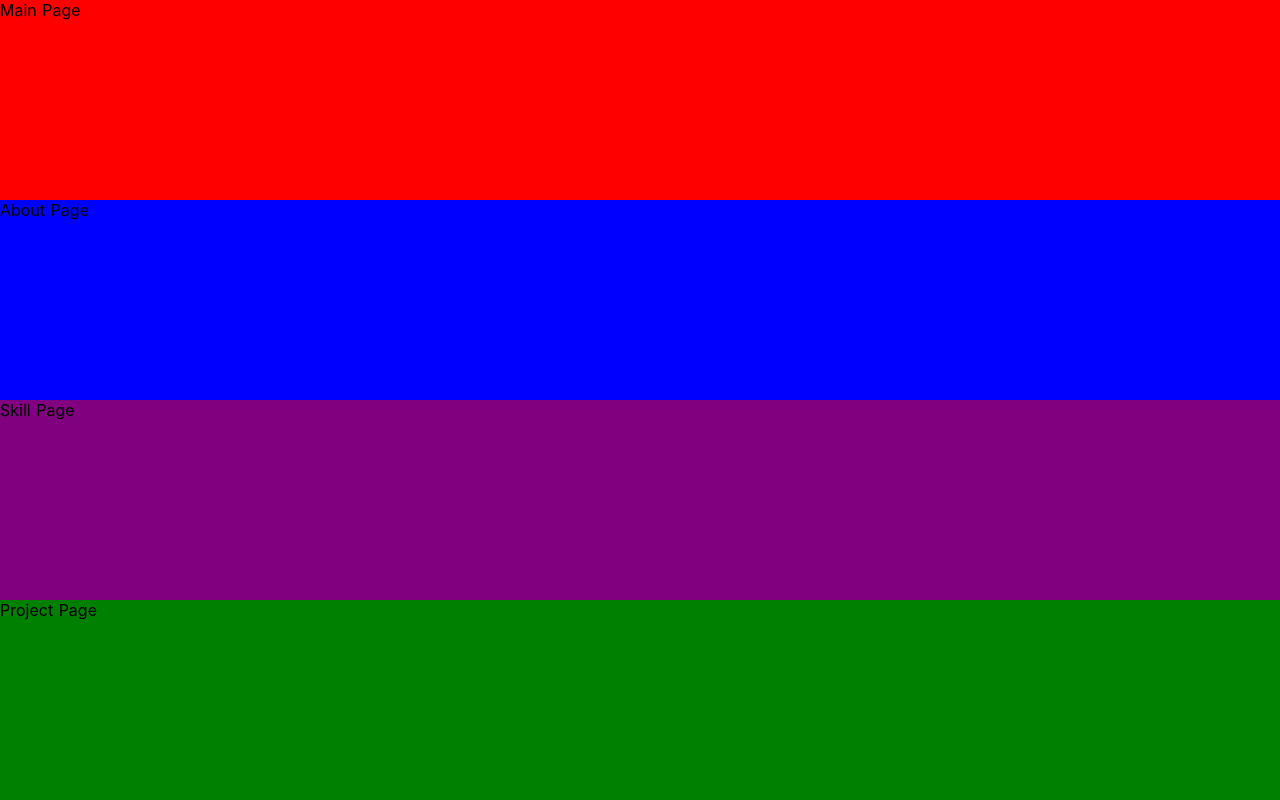
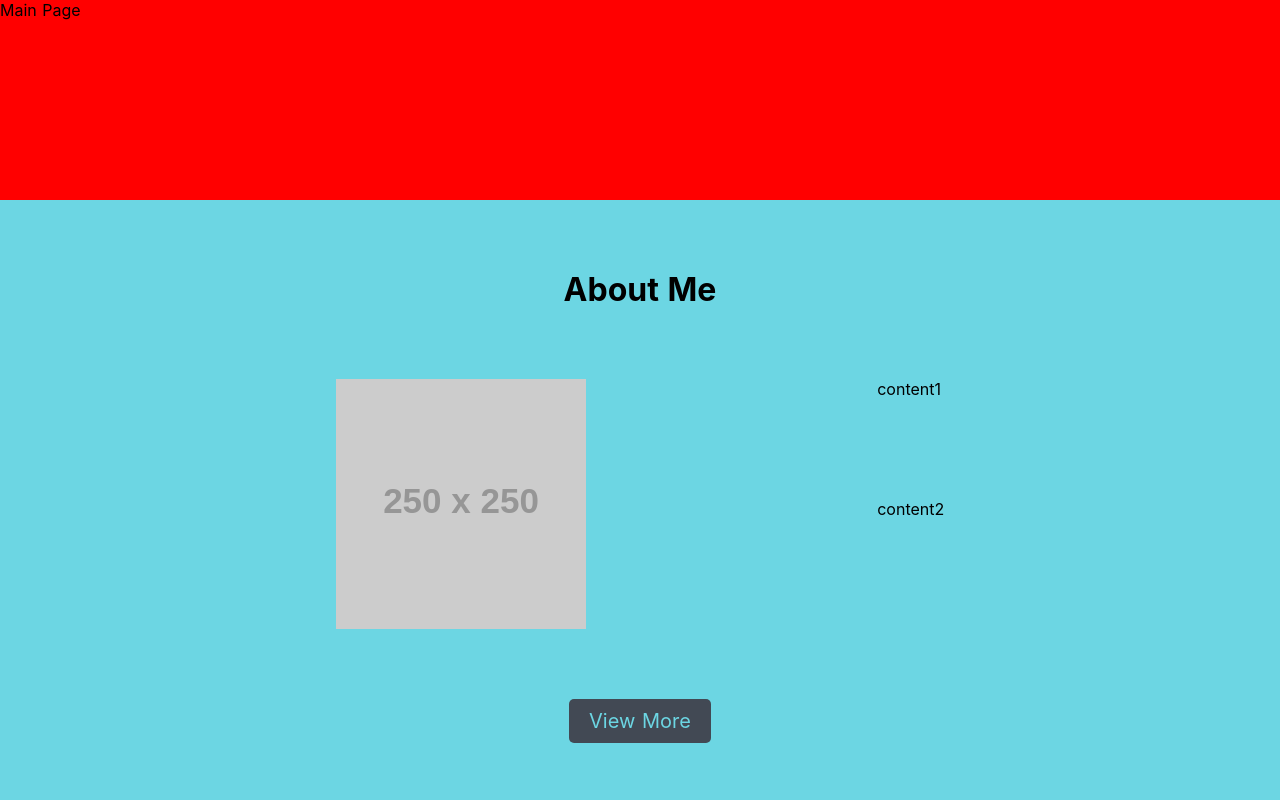
Before and after one commit to h6622/portfolio-nuxt-netlify, a Nuxt app: page / in a window 1280 px wide. Shown: the top 800 px of the page. Built offline with nearby package versions, Linux system fonts and the light colour scheme.

Commit message:
create about-component

```diff
--- /dev/null
+++ b/components/about/AboutComponent.vue
@@ -0,0 +1,71 @@
+<template>
+  <div class="bg">
+    <div class="container">
+      <h1 class="aboutTitle">About Me</h1>
+      <div class="aboutContent">
+        <img src="http://placehold.it/250x250" />
+        <div>
+          <div>
+            content1
+          </div>
+          <div class="marginTop">content2</div>
+        </div>
+      </div>
+      <div class="viewMore">
+        <nuxt-link to="about" class="viewMoreBtn">
+          View More
+        </nuxt-link>
+      </div>
+    </div>
+  </div>
+</template>
+
+<script>
+export default {}
+</script>
+
+<style scoped>
+.bg {
+  height: 600px;
+  background-color: #6cd6e3;
+}
+
+.container {
+  left: 0;
+  right: 0;
+  margin: 0 auto;
+  width: 900px;
+}
+
+.aboutTitle {
+  padding: 70px 0;
+  text-align: center;
+}
+
+.aboutContent {
+  display: flex;
+  justify-content: space-around;
+}
+
+.marginTop {
+  margin-top: 100px;
+}
+
+.viewMore {
+  display: flex;
+  justify-content: center;
+  margin-top: 70px;
+}
+
+.viewMoreBtn {
+  font-size: 20px;
+  background-color: #424954;
+  color: #6cd6e3;
+  padding: 10px 20px;
+  border-radius: 5px;
+}
+
+a {
+  text-decoration: none;
+}
+</style>
--- a/components/about/AboutPage.vue
+++ /dev/null
@@ -1,18 +0,0 @@
-<template>
-  <div class="container">
-    About Page
-  </div>
-</template>
-
-<script>
-export default {}
-</script>
-
-<style scoped>
-.container {
-  /* 임시값 */
-  width: 100%;
-  height: 25vh;
-  background-color: blue;
-}
-</style>
--- /dev/null
+++ b/pages/about.vue
@@ -0,0 +1,3 @@
+<template>
+  <h1>About Page</h1>
+</template>
--- a/pages/index.vue
+++ b/pages/index.vue
@@ -1,7 +1,7 @@
 <template>
   <div>
     <main-page />
-    <about-page />
+    <about-component />
     <skill-page />
     <project-page />
     <contact-page />
@@ -10,7 +10,7 @@
 
 <script>
 import MainPage from '@/components/main/MainPage'
-import AboutPage from '@/components/about/AboutPage'
+import AboutComponent from '@/components/about/AboutComponent'
 import SkillPage from '@/components/skill/SkillPage'
 import ProjectPage from '@/components/project/ProjectPage'
 import ContactPage from '@/components/contact/ContactPage'
@@ -18,7 +18,7 @@ import ContactPage from '@/components/contact/ContactPage'
 export default {
   components: {
     MainPage,
-    AboutPage,
+    AboutComponent,
     SkillPage,
     ProjectPage,
     ContactPage
```
